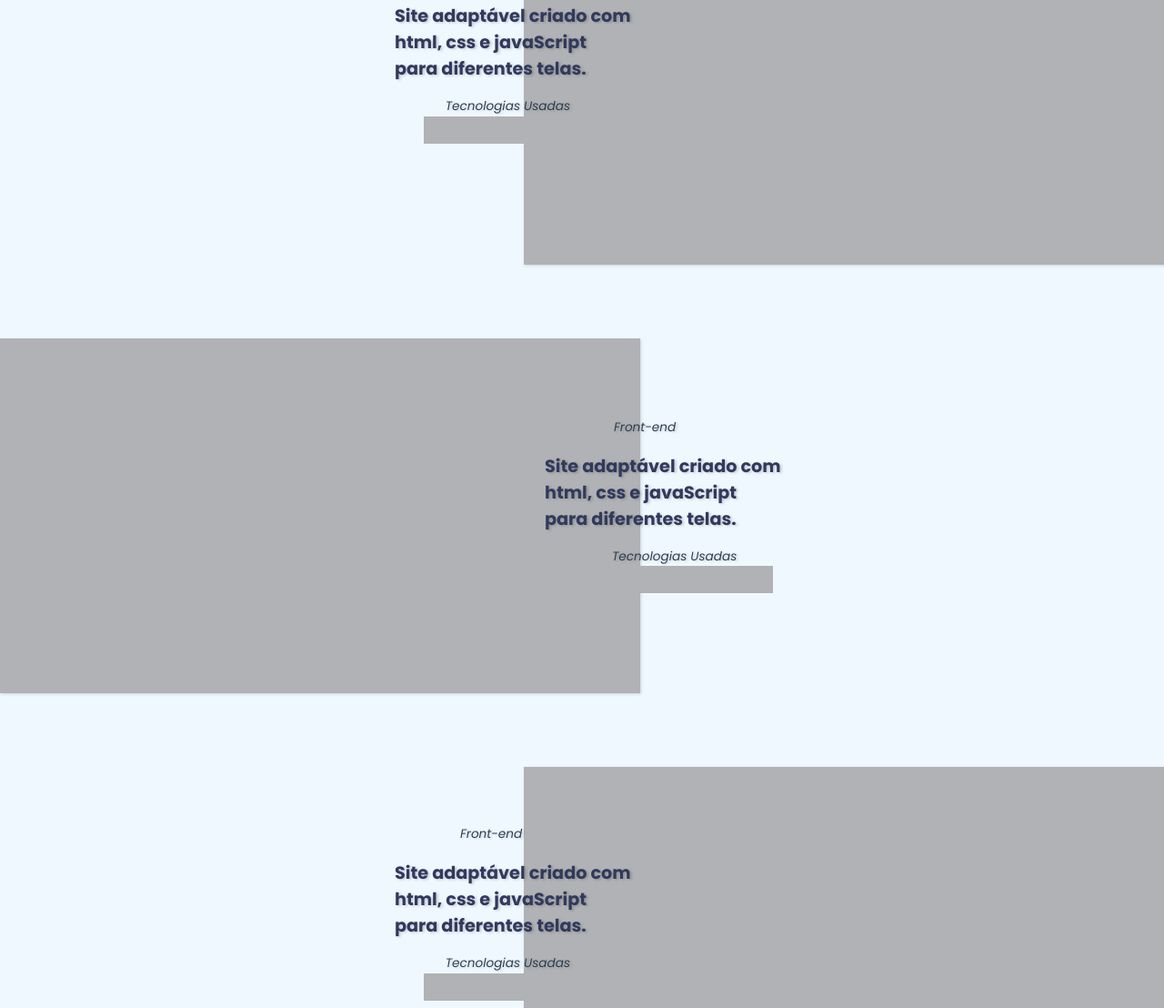
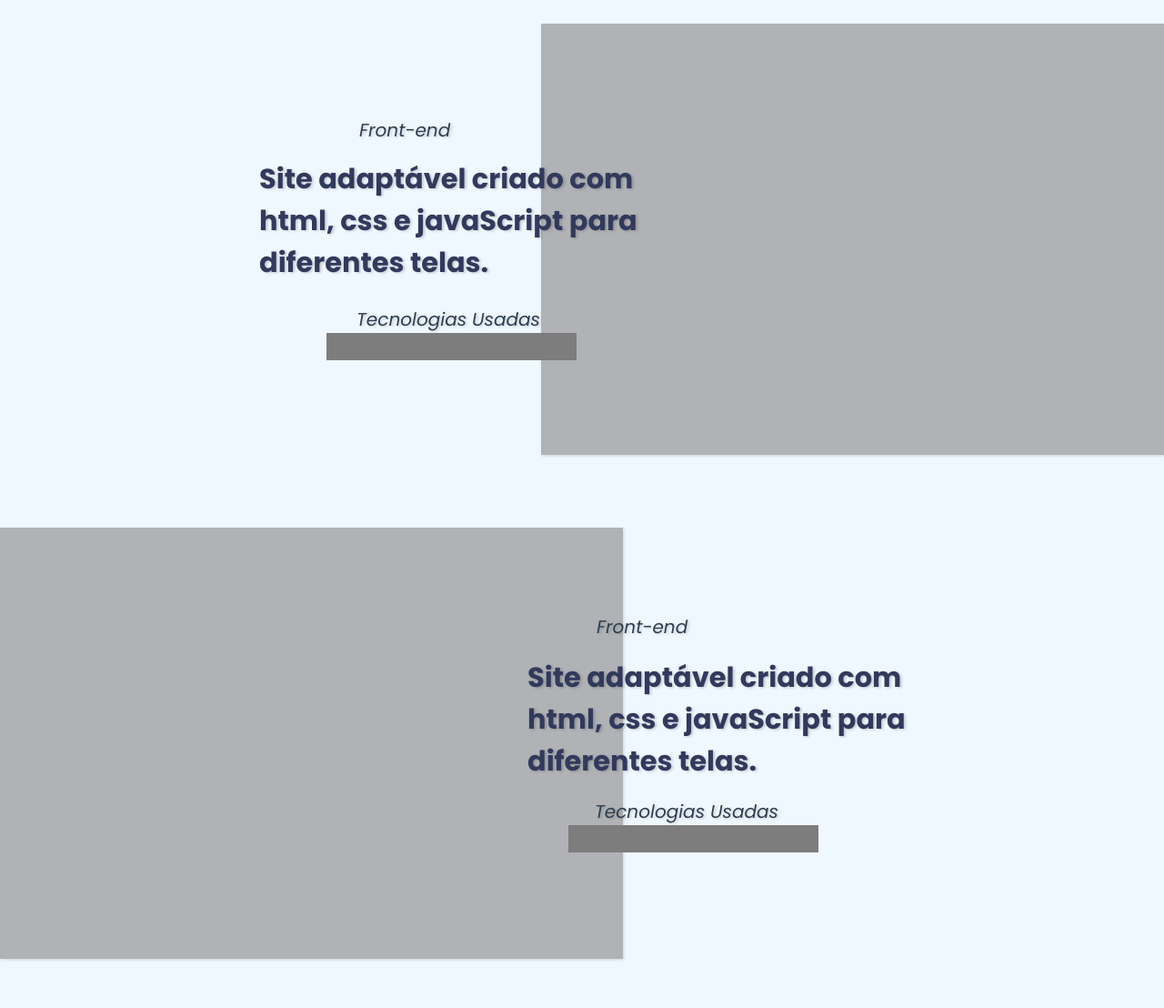
Before and after one commit to WesleyJunio0/Meu-Portfolio, a plain HTML site: page index.html in a window 1280 px wide. Shown: the part 2411-3519 px from the top of the page at 91% size. Drawn offline with nearby package versions, Linux system fonts and the light colour scheme.

Commit message:
definindo responsividade ao site

```diff
--- a/estilo/Animacoes.css
+++ b/estilo/Animacoes.css
@@ -1,6 +1,15 @@
+.posicao-relativa {
+  position: relative;
+}
+
+.posicao-absoluta {
+  position: absolute;
+}
+
+
 /*direito */
+
 .Posicao-titulo_direito {
-    position: relative;
     left: -29px;
     top: -29px;
     width: 90px;;
@@ -8,7 +17,7 @@
 }
 
 .Posicao-Paragrafo_direito {
-  position: relative;
+
   left: -105px;
   top: -11px;
   width: 261px;
@@ -16,26 +25,21 @@
 }
 
 .Posicao-2paragrafo_direito {
-  position: relative;
+
   left: -31px;
   top: 6px;
 
 }
 
+.Posição-da-area-tec_direito {
+     left: -60px;
+     top: 6px;
+     width: 206px;
+}
 
 
 
 /* Esquerdo*/
-
-/*
-position: relative;
-  right: -77px;
-  top: -29px;
-  width: 90px;
-
-
-
-*/
 
 .Posição-do-lado-esquerdo {
   position: relative;
@@ -51,42 +55,12 @@ position: relative;
 }
 
 
-
 .Posicao-Paragrafo_Esquerdo {
     position: absolute;
     right: -119px;
     top: 102px;
     width: 261px;
 }
-
-
-.Posição-da-area-tec_direito {
-    position: absolute;
-    right: -96px;
-    top: 227px;
-    width: 206px;
-}
-
-.Posição-da-area-tec_esquerdo {
-  position: relative;
-  left: -60px;
-  top: 6px;
-  width: 206px;
-}
-
-
-
-/*
-position: relative;
-  right: 6px;
-  top: -17px;
-  width: 261px;
-
- position: relative;
-    right: -61px;
-    top: 6px;
-*/
-
 
 
 .Posicao-2paragrafo_Esquerdo {
@@ -96,14 +70,16 @@ position: relative;
 }
 
 
-/*
+.Posição-da-area-tec_esquerdo {
+    right: -96px;
+    top: 227px;
+    width: 206px;
 
-.Projetos-principais {
-  position: relative;
 }
-*/
+
 
 /* Animação vindo da esquerda */
+
 @keyframes slideInLeft {
   from {
     transform: translateX(-100%);
@@ -115,7 +91,9 @@ position: relative;
   }
 }
 
+
 /* Animação vindo da direita */
+
 @keyframes slideInRight {
   from {
     transform: translateX(100%);
@@ -128,12 +106,14 @@ position: relative;
 }
 
 /* Estado inicial */
-.slide-in-left, .slide-in-right, .slide-in-left_p, .slide-in-left_p2, .slide-in-right_p, .slide-in-right_p2{
+.slide-in-left, .slide-in-right, .slide-in-left_p, .slide-in-left_p2, .slide-in-right_p, .slide-in-right_p2 {
   opacity: 0;
   transition: opacity 0.3s ease-out, transform 0.3s ease-out;
 }
 
+
 /* Quando ativar */
+
 .slide-in-left.active {
   animation: slideInLeft 0.8s ease-out forwards;
 }
--- a/estilo/StyleMobileFirst.css
+++ b/estilo/StyleMobileFirst.css
@@ -28,7 +28,7 @@ a {
     text-decoration: none;
 }
 
-p{
+p {
  font-family: var(--font-f1);
 }
 
@@ -86,9 +86,9 @@ section#sobre {
   }
 
 
-  #apresentacao {
+#apresentacao {
     height: 60vh;
-  }
+}
 
 section#sobre  h1{
   font-family: "Poppins", sans-serif;
@@ -131,10 +131,8 @@ section#sobre  h1{
   font-family: "Raleway", sans-serif;
   text-align: justify;
   color: #313a5c;
-  margin-bottom: 20px;
+  margin: 0 auto 20px auto;
   max-width: 800px;
-  margin-left: auto;
-  margin-right: auto;
   line-height: 1.7;
 }
 
@@ -151,7 +149,7 @@ section#sobre  h1{
   width: 90%;
   max-width: 800px;
   height: 60px;
-  margin: 0 auto;
+  margin: auto;
   background: linear-gradient(to right,  #4b00e006, #1b1f3b06);
   border-radius: 8px;
   border: solid 1px #4b00e01f ;
@@ -241,6 +239,7 @@ section#principais-projetos > h2 {
   color: #313a5c;
 }
 
+
 section#principais-projetos p {
   color: #2c3e50;
   font-weight: 400;
@@ -248,6 +247,7 @@ section#principais-projetos p {
   font-style: italic;
   text-shadow: 2px 1px 3px rgba(0, 0, 0, 0.174);
 }
+
 
 section#principais-projetos h3 {
   color: #313a5c;
@@ -257,12 +257,14 @@ section#principais-projetos h3 {
 
 }
 
-div.Projetos-principais{
+
+div.Projetos-principais {
     height: 431px;
     padding: 20px 0;
     display: flex;
     margin: 40px 0;
 }
+
 
 .Projetos-principais.direito{
   flex-direction: row;
@@ -290,8 +292,7 @@ div.Projetos-principais{
 
 
 .tecnologias-usadas {
-    background-color: #B1B2B5;
-    width: 90%;
+    background-color: #7d7d7d;
     height: 30px;
  }
 
@@ -358,6 +359,7 @@ div.Projetos-principais{
     height: 100%;
 }
 
+
 .quadro h3 {
     width: 100%;
     padding-left: 20px;
@@ -368,7 +370,6 @@ div.Projetos-principais{
     font-size: 1em;
     color: aliceblue;
 }
-
 
 
 .quadro .informacoes-projeto {
@@ -389,6 +390,7 @@ div.Projetos-principais{
     flex-wrap: nowrap;
 }
 
+
 .quadro:hover .informacoes-projeto {
     opacity: 0.7;
 
@@ -403,6 +405,7 @@ div.Projetos-principais{
 
 
 }
+
 /*rodape*/
 
 footer {
@@ -430,6 +433,7 @@ footer  p {
   display: flex;
   flex-direction: row;
   align-items: center;
+
   }
 
 div.iconec{
--- a/estilo/TelasMaiores.css
+++ b/estilo/TelasMaiores.css
@@ -1,16 +1,171 @@
 
 
 @media (min-width: 600px) {
+    section#principais-projetos h3 {
+        font-size: 1.5em;
+    }
+
+    .Posicao-Paragrafo_direito {
+        width: 338px;
+
+    }
+
+    .Posicao-titulo_Esquerdo {
+        right: 40px;
+
+    }
+
+    .Posicao-Paragrafo_Esquerdo {
+        width: 338px;
+
+    }
+
+    section#principais-projetos p {
+        font-size: 1em;
+
+    }
+    .Posição-da-area-tec_esquerdo {
+        top: 253px;
+        right: -72px;
+        width: 230px;
+    }
+
+    .Posicao-2paragrafo_Esquerdo {
+        right: -25px;
+        top: 229px;
+
+
+
+    }
+    div.Projetos-principais {
+        height: 454px;
+
+    }
+
+    .image {
+        height: 100%;
+
+    }
+
+}
+
+
+
+@media (min-width: 769px) {
+
+    #sobre-mim p {
+    font-size: 1.3em;
+    }
+
+    section#principais-projetos > h2 {
+        font-size: 1.7em;
+    }
+
+
+    .Posicao-titulo_Esquerdo {
+        top: 113px;
+        right: 38px;
+
+    }
+
+
+    .Posicao-Paragrafo_Esquerdo {
+        top: 151px;
+
+    }
+
+
+    .Posicao-2paragrafo_Esquerdo {
+        top: 282px;
+        right: -30px;
+    }
+
+
+    .Posição-da-area-tec_esquerdo {
+        top: 307px;
+        right: -71px;
+    }
+
+
+    div.Projetos-principais {
+        height: 514px;
+
+    }
+
+}
+
+
+
+@media (min-width: 1025px) {
+
+    section#principais-projetos > h2 {
+        font-size: 2.1em;
+    }
+
+    div.Projetos-principais {
+        height: 514px;
+
+    }
+
+    .Posicao-titulo_direito {
+    width: 103px;
+}
+
+    .Posicao-titulo_Esquerdo {
+    width: 103px;
+    }
+
+    .Posicao-Paragrafo_direito {
+        width: 422px;
+    }
+
+    .Posicao-Paragrafo_Esquerdo {
+        width: 422px;
+    }
+
+    section#principais-projetos p {
+        font-size: 1.25em;
+    }
+
+
+    section#principais-projetos h3 {
+        font-size: 1.9em;
+        width: 429px;
+
+    }
+
+    .Posicao-titulo_Esquerdo {
+        top: 102px;
+        right: 97px;
+    }
+
+    .Posicao-Paragrafo_Esquerdo {
+        top: 148px;
+
+    }
+
+    .Posicao-2paragrafo_Esquerdo {
+        right: 1px;
+        top: 310px;
+    }
+
+    .Posição-da-area-tec_esquerdo {
+        top: 340px;
+        right: -39px;
+        width: 275px;
+    }
+
+    .Posição-da-area-tec_direito {
+        width: 275px;
+    }
 
 
 }
 
 
-@media (min-width: 769px) {
+@media (min-width: 1280px) {
+    .image {
+        width: 685px;
 
-
+    }
 }
-
-@media (min-width: 1024px) {
-
-}
--- a/index.html
+++ b/index.html
@@ -61,10 +61,8 @@ menu
 
 
             <section id="principais-projetos">
+
                 <h2 class="texto">Meus Principais Projetos</h2>
-
-
-
 
                 <div class="Projetos-principais direito">
 
@@ -72,13 +70,13 @@ menu
 
                     <div class="lado-direito">
 
-                        <p class="Posicao-titulo_direito primeiro-p slide-in-right">Front-end</p>
+                        <p class="Posicao-titulo_direito posicao-relativa slide-in-right">Front-end</p>
 
-                        <h3 class="Posicao-Paragrafo_direito slide-in-left_p">Site adaptável criado com html, css e javaScript para diferentes telas.</h3>
+                        <h3 class="Posicao-Paragrafo_direito posicao-relativa slide-in-left_p">Site adaptável criado com html, css e javaScript para diferentes telas.</h3>
 
-                        <p class="Posicao-2paragrafo_direito slide-in-left_p2">Tecnologias Usadas</p>
+                        <p class="Posicao-2paragrafo_direito posicao-relativa slide-in-left_p2">Tecnologias Usadas</p>
 
-                        <div class="slide-in-right Posição-da-area-tec_esquerdo             tecnologias-usadas "></div>
+                        <div class="slide-in-right Posição-da-area-tec_direito posicao-relativa  tecnologias-usadas "></div>
 
                     </div>
             </div>
@@ -87,15 +85,15 @@ menu
 
                 <div class="image slide-in-right"></div>
 
-                 <div class="lado-esquerdo Posição-do-lado-esquerdo">
+             <div class="lado-esquerdo Posição-do-lado-esquerdo">
 
-                <p class="Posicao-titulo_Esquerdo segundo-p slide-in-left">Front-end</p>
+                <p class="Posicao-titulo_Esquerdo posicao-absoluta slide-in-left">Front-end</p>
 
-                <h3 class="Posicao-Paragrafo_Esquerdo slide-in-right_p ">Site adaptável criado com html, css e javaScript para diferentes telas.</h3>
+                <h3 class="Posicao-Paragrafo_Esquerdo posicao-absoluta slide-in-right_p ">Site adaptável criado com html, css e javaScript para diferentes telas.</h3>
 
-                <p class="Posicao-2paragrafo_Esquerdo slide-in-right_p2">Tecnologias Usadas</p>
+                <p class="Posicao-2paragrafo_Esquerdo posicao-absoluta slide-in-right_p2">Tecnologias Usadas</p>
 
-                <div class="tecnologias-usadas  slide-in-left Posição-da-area-tec_direito"></div>
+                <div class="tecnologias-usadas  slide-in-left Posição-da-area-tec_esquerdo posicao-absoluta"></div>
 
                 </div>
             </div>
@@ -107,13 +105,13 @@ menu
 
                     <div class="lado-direito">
 
-                        <p class="Posicao-titulo_direito primeiro-p slide-in-right">Front-end</p>
+                        <p class="Posicao-titulo_direito  posicao-relativa slide-in-right">Front-end</p>
 
-                        <h3 class="Posicao-Paragrafo_direito slide-in-left_p">Site adaptável criado com html, css e javaScript para diferentes telas.</h3>
+                        <h3 class="Posicao-Paragrafo_direito posicao-relativa slide-in-left_p">Site adaptável criado com html, css e javaScript para diferentes telas.</h3>
 
-                        <p class="Posicao-2paragrafo_direito slide-in-left_p2">Tecnologias Usadas</p>
+                        <p class="Posicao-2paragrafo_direito posicao-relativa slide-in-left_p2">Tecnologias Usadas</p>
 
-                        <div class="slide-in-right Posição-da-area-tec_esquerdo         tecnologias-usadas "></div>
+                        <div class="slide-in-right Posição-da-area-tec_direito  posicao-relativa  tecnologias-usadas "></div>
 
                     </div>
             </div>
@@ -124,13 +122,13 @@ menu
 
                 <div class="lado-esquerdo Posição-do-lado-esquerdo ">
 
-                <p class="Posicao-titulo_Esquerdo segundo-p slide-in-left">Front-end</p>
+                <p class="Posicao-titulo_Esquerdo posicao-absoluta  slide-in-left">Front-end</p>
 
-                <h3 class="Posicao-Paragrafo_Esquerdo slide-in-right_p ">Site adaptável criado com html, css e javaScript para diferentes telas.</h3>
+                <h3 class="Posicao-Paragrafo_Esquerdo posicao-absoluta  slide-in-right_p ">Site adaptável criado com html, css e javaScript para diferentes telas.</h3>
 
-                <p class="Posicao-2paragrafo_Esquerdo slide-in-right_p2">Tecnologias Usadas</p>
+                <p class="Posicao-2paragrafo_Esquerdo posicao-absoluta  slide-in-right_p2">Tecnologias Usadas</p>
 
-                <div class="tecnologias-usadas slide-in-left Posição-da-area-tec_direito "></div>
+                <div class="tecnologias-usadas slide-in-left Posição-da-area-tec_esquerdo posicao-absoluta "></div>
 
                 </div>
             </div>
```
